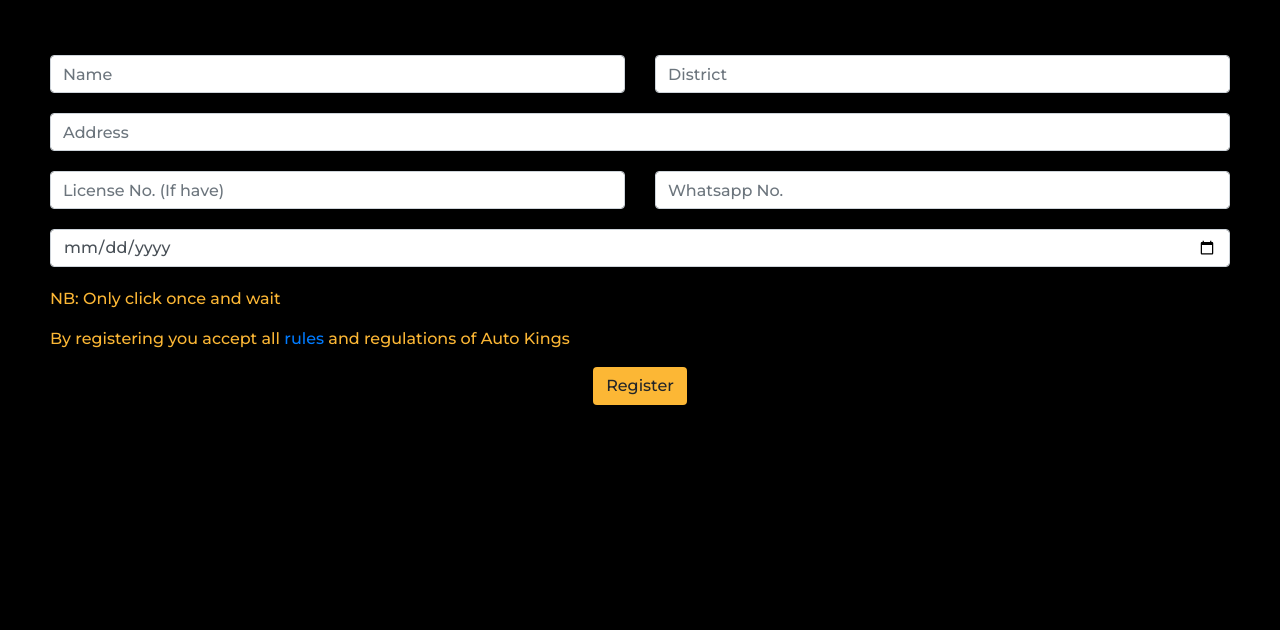
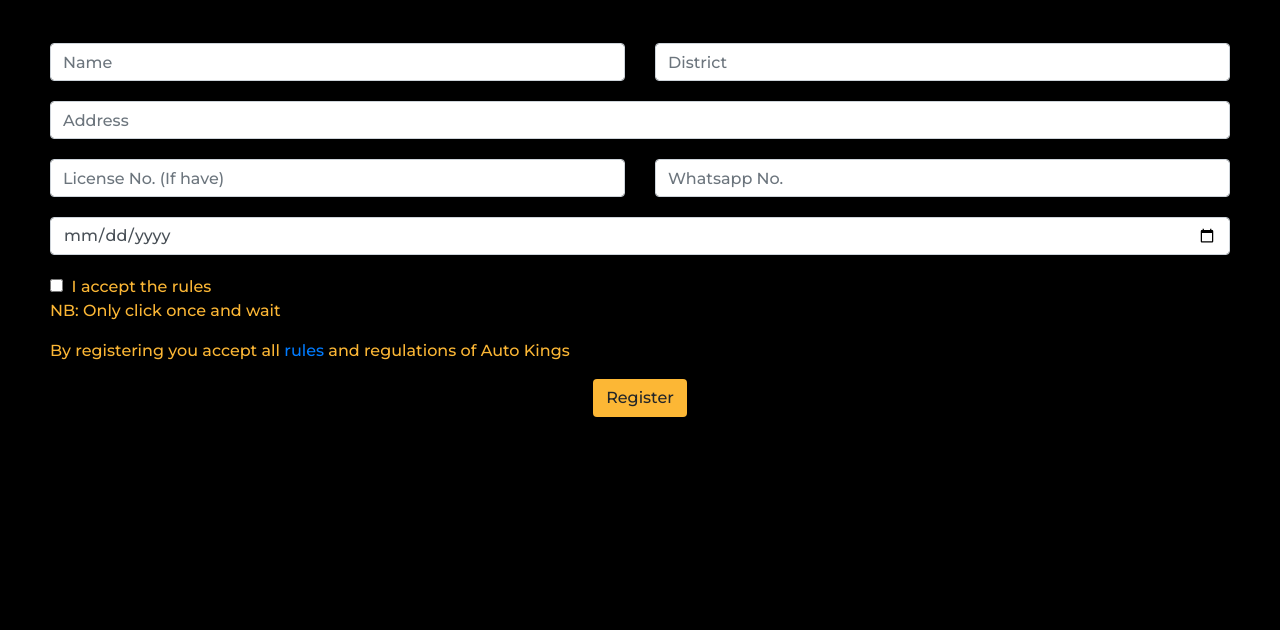
Before and after one commit to salmanzego/AutoKings, a plain HTML site: page joinform.html in a window 1280 px wide. Shown: the part 170-800 px from the top of the page. Drawn offline with nearby package versions, Linux system fonts and the light colour scheme.

Commit message:
Update joinform.html

```diff
--- a/joinform.html
+++ b/joinform.html
@@ -78,6 +78,19 @@
                         </div>
                     </div>
                     <div class="row">
+
+                <div class="col-md-12">
+
+                  <form action="/action_page.php">
+
+                    <input type="checkbox" id="Rules" name="Rules" value="Rules">
+
+                    <label for="vehicle1"> </label> I accept the rules</label>
+
+                </div>
+
+              </div>
+                    <div class="row">
                         <div class="col-md-12">
                            <p>NB: Only click once and wait</p>
                         </div>
```
